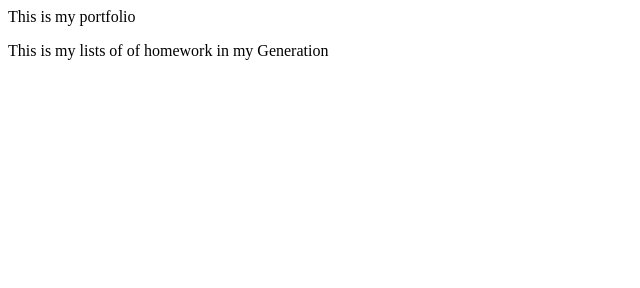
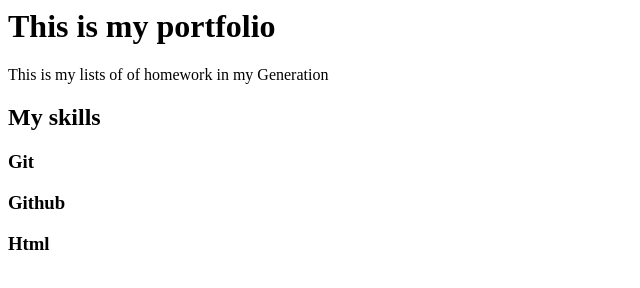
Before and after one commit to ufosha/Portfolio, a plain HTML site: page index.html in a window 1280 px wide. Shown: the whole page, without its empty margins (0-640 px from the left). Drawn offline with Linux system fonts and the light colour scheme.

Commit message:
Adding Header

```diff
--- a/index.html
+++ b/index.html
@@ -1,6 +1,13 @@
 <body>
-  <h> This is my portfolio </h>
-  <p> This is my lists of of homework in my Generation </p>
+  <h1> This is my portfolio </h2>
+  <p1> This is my lists of of homework in my Generation </p1>
+  <h2> My skills </h2>
+  <h3> Git </h3>
+  <h3> Github </h3>
+  <h3> Html </h3>
+
+
+
 
 
 </body>
```
